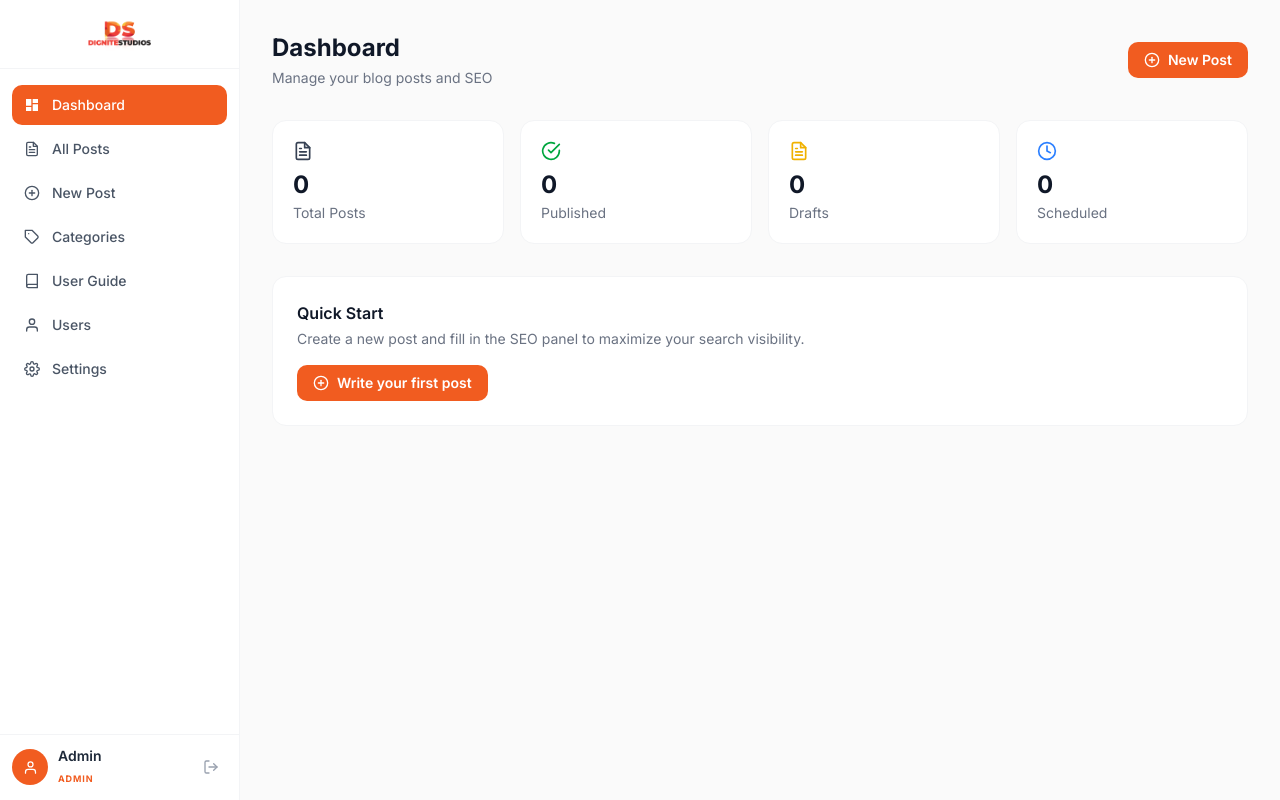
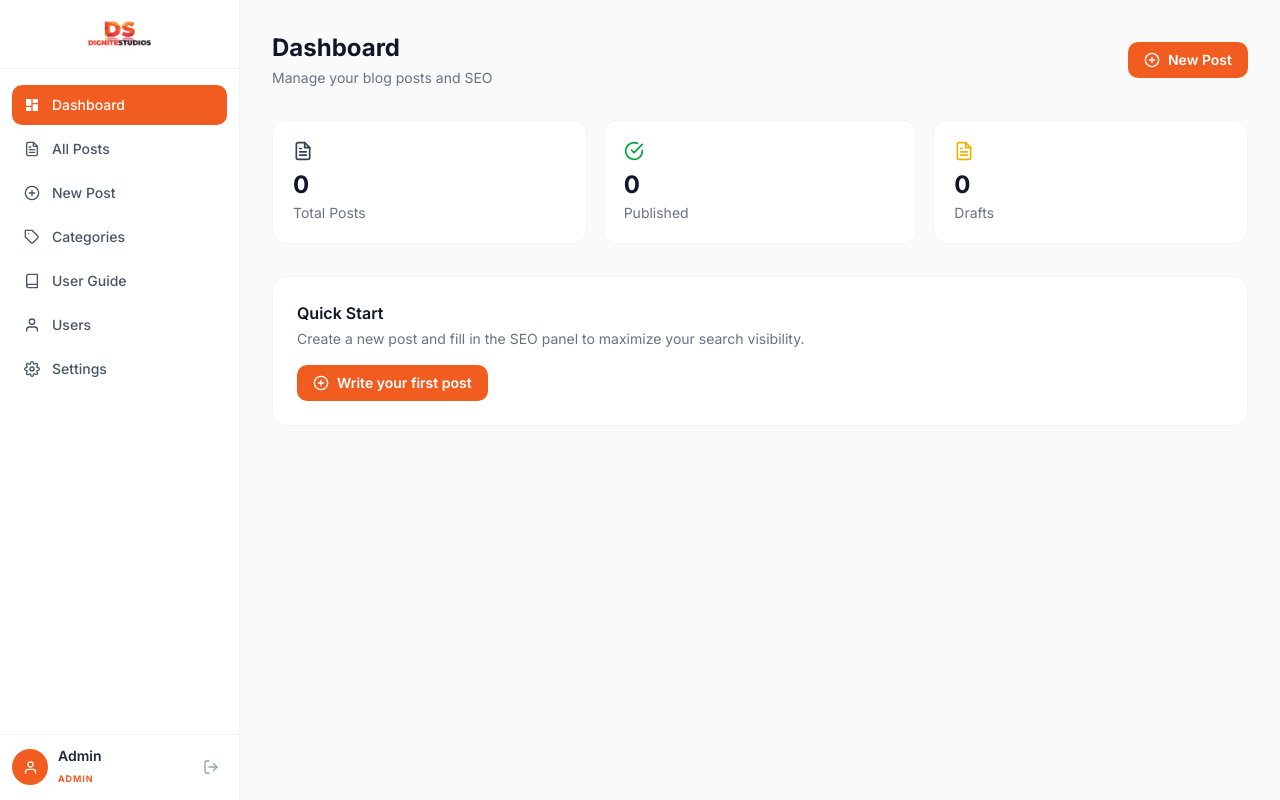
Before and after one commit to dignitestudios-dev/Dignite-Studios-Blog-Portal, a Next.js app: page /dashboard in a window 1280 px wide. Built offline with nearby package versions, Linux system fonts and the light colour scheme; no server answers; the database is empty.

Commit message:
Remove Scheduled stat card from dashboard

```diff
--- a/src/app/dashboard/page.tsx
+++ b/src/app/dashboard/page.tsx
@@ -3,18 +3,17 @@ export const dynamic = "force-dynamic";
 import Link from "next/link";
 import { connectDB } from "@/lib/db";
 import BlogPost from "@/models/BlogPost";
-import { FiPlusCircle, FiFileText, FiCheckCircle, FiClock } from "react-icons/fi";
+import { FiPlusCircle, FiFileText, FiCheckCircle } from "react-icons/fi";
 
 async function getStats() {
   await connectDB();
   const baseQuery = { isTrashed: { $ne: true } };
-  const [total, published, drafts, scheduled] = await Promise.all([
+  const [total, published, drafts] = await Promise.all([
     BlogPost.countDocuments(baseQuery),
     BlogPost.countDocuments({ ...baseQuery, status: "published" }),
     BlogPost.countDocuments({ ...baseQuery, status: "draft" }),
-    BlogPost.countDocuments({ ...baseQuery, status: "scheduled" }),
   ]);
-  return { total, published, drafts, scheduled };
+  return { total, published, drafts };
 }
 
 export default async function DashboardPage() {
@@ -24,7 +23,6 @@ export default async function DashboardPage() {
     { label: "Total Posts", value: stats.total, icon: FiFileText, color: "text-gray-700" },
     { label: "Published", value: stats.published, icon: FiCheckCircle, color: "text-green-600" },
     { label: "Drafts", value: stats.drafts, icon: FiFileText, color: "text-yellow-500" },
-    { label: "Scheduled", value: stats.scheduled, icon: FiClock, color: "text-blue-500" },
   ];
 
   return (
@@ -44,7 +42,7 @@ export default async function DashboardPage() {
       </div>
 
       {/* Stats */}
-      <div className="grid grid-cols-2 lg:grid-cols-4 gap-4 mb-8">
+      <div className="grid grid-cols-2 lg:grid-cols-3 gap-4 mb-8">
         {cards.map(({ label, value, icon: Icon, color }) => (
           <div key={label} className="bg-white rounded-xl border border-gray-100 p-5">
             <div className={`${color} mb-2`}>
```
